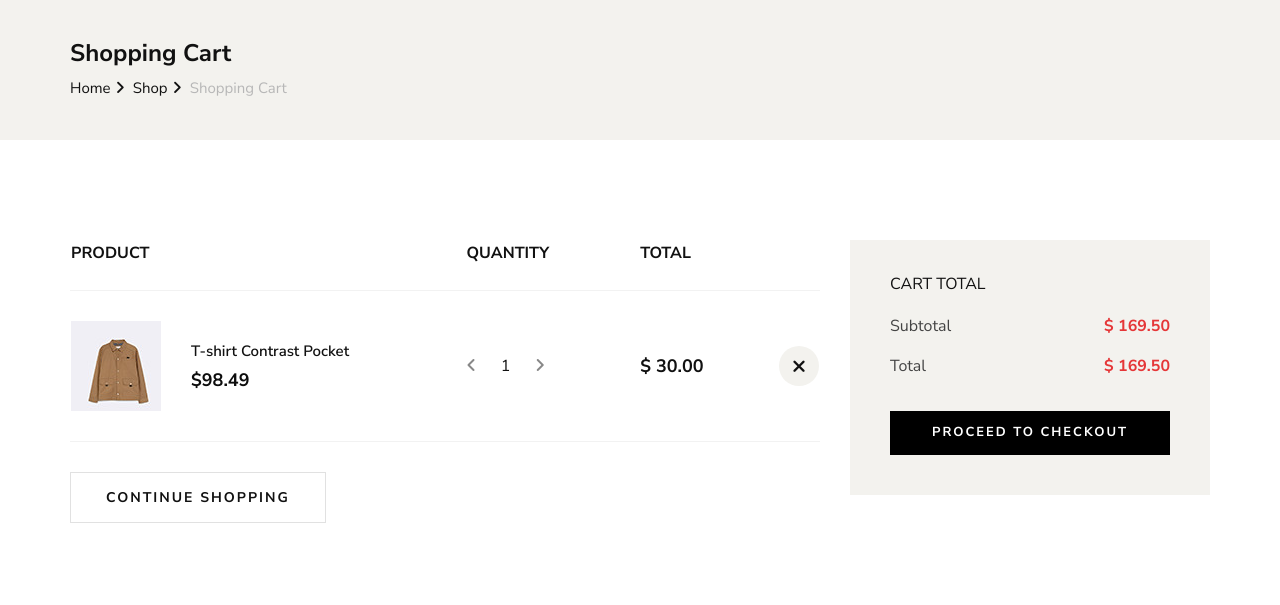
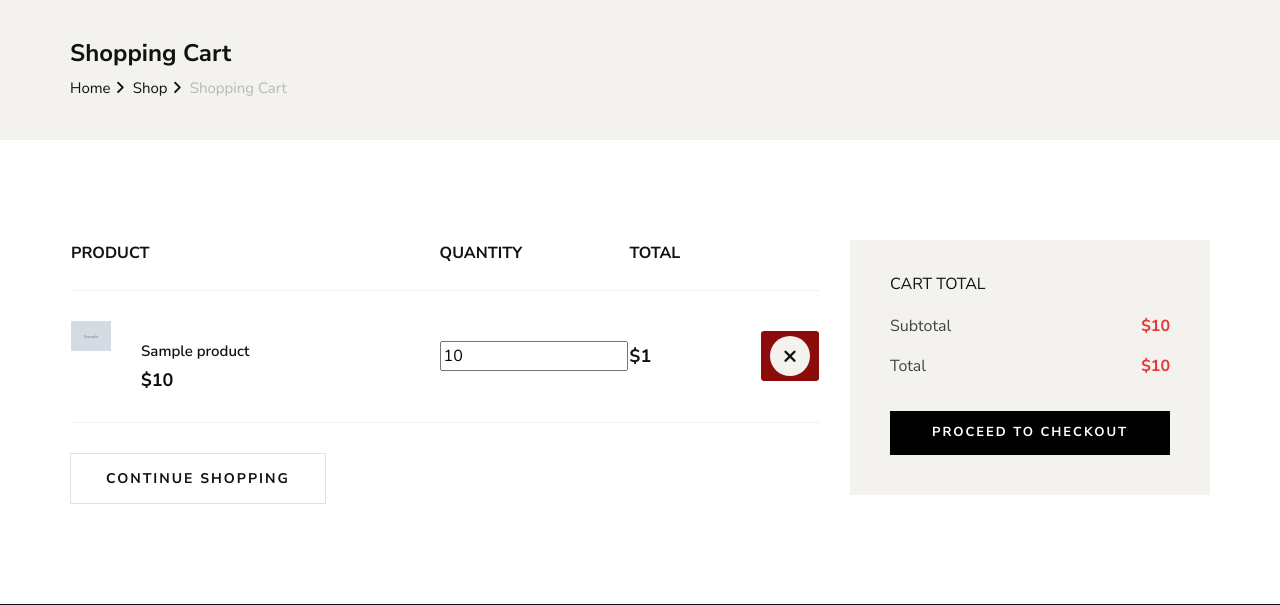
Before and after one commit to abdullah956/dj-lifequality, a Django app: template templates/carts/cart.html in a window 1280 px wide. Shown: the part 131-736 px from the top of the page. Run offline with Django 5.2, Linux system fonts and the light colour scheme; the template is opened without the code that fills it: most values are stand-ins (such as "Sample title", 1, 10 or a date in 2020); grey boxes marked "Sample" are stand-in pictures; form fields are guessed from the names that the template uses; some libraries are stand-ins or nearby versions.

Commit message:
cart add remove update

```diff
--- a/carts/urls.py
+++ b/carts/urls.py
@@ -1,6 +1,9 @@
 from django.urls import path
-from .views import cart_view
+from .views import cart_view,add_to_cart,update_cart,remove_from_cart
 
 urlpatterns = [
     path('cart/', cart_view, name='cart'),
+    path('add-to-cart/<int:product_id>/', add_to_cart, name='add_to_cart'),
+    path('update/', update_cart, name='update_cart'),
+    path('remove-from-cart/<int:product_id>/', remove_from_cart, name='remove_from_cart'),
 ]
--- a/templates/carts/cart.html
+++ b/templates/carts/cart.html
@@ -40,28 +40,29 @@
                 </tr>
               </thead>
               <tbody>
-                <tr>
+                {% for item in cart_items %}
+                  <tr data-product-id="{{ item.product.id }}">
                     <td class="product__cart__item">
                       <div class="product__cart__item__pic">
-                      <img src="{% static 'img/shopping-cart/cart-1.jpg' %}" alt="" />
+                        <img src="{{ item.product.image.url }}" alt="{{ item.product.name }}" style="width:40px;" />
                       </div>
                       <div class="product__cart__item__text">
-                      <h6>T-shirt Contrast Pocket</h6>
-                      <h5>$98.49</h5>
+                        <h6>{{ item.product.name }}</h6>
+                        <h5>${{ item.product.price }}</h5>
                       </div>
                     </td>
                     <td class="quantity__item">
-                    <div class="quantity">
-                      <div class="pro-qty-2">
-                        <input type="text" value="1" />
-                      </div>
-                    </div>
+                      <form method="POST" class="update-quantity-form">
+                        {% csrf_token %}
+                        <input type="number" value="{{ item.quantity }}" class="update-cart-qty" data-product-id="{{ item.product.id }}" min="1" />
+                      </form>
                     </td>
-                  <td class="cart__price">$ 30.00</td>
+                    <td class="cart__price">${{ item.total_price }}</td>
                     <td class="cart__close">
-                    <i class="fa fa-close"></i>
+                      <a href="{% url 'remove_from_cart' item.product.id %}" class="btn btn-sm text-light" style="background-color: #8c0c0c;"><i class="fa fa-close"></i></a>
                     </td>
                   </tr>
+                {% endfor %}
               </tbody>
             </table>
           </div>
@@ -74,28 +75,67 @@
           </div>
         </div>
         <div class="col-lg-4">
-          {% comment %} <div class="cart__discount">
-            <h6>Discount codes</h6>
-            <form action="#">
-              <input type="text" placeholder="Coupon code" />
-              <button type="submit">Apply</button>
-            </form>
-          </div> {% endcomment %}
           <div class="cart__total">
             <h6>Cart total</h6>
             <ul>
               <li>
-                Subtotal <span>$ 169.50</span>
+                Subtotal <span class="cart-subtotal">${{ cart_total }}</span>
               </li>
               <li>
-                Total <span>$ 169.50</span>
+                Total <span class="cart-total">${{ cart_total }}</span>
               </li>
             </ul>
-            <a href="{% url 'checkout'%}" class="primary-btn">Proceed to checkout</a>
+            <a href="{% url 'checkout' %}" class="primary-btn">Proceed to checkout</a>
           </div>
         </div>
       </div>
     </div>
   </section>
   <!-- Shopping Cart Section End -->
+
+  <script>
+    document.addEventListener('DOMContentLoaded', function () {
+      document.querySelectorAll('.update-cart-qty').forEach(function (input) {
+        input.addEventListener('change', function () {
+          let quantity = parseInt(input.value)
+          let productId = input.getAttribute('data-product-id')
+
+          // Check if quantity is valid
+          if (quantity > 0) {
+            updateCartQuantity(productId, quantity)
+          }
+        })
+      })
+
+      function updateCartQuantity(productId, quantity) {
+        fetch("{% url 'update_cart' %}", {
+          method: 'POST',
+          headers: {
+            'X-CSRFToken': getCsrfToken(),
+            'Content-Type': 'application/x-www-form-urlencoded'
+          },
+          body: new URLSearchParams({
+            product_id: productId,
+            quantity: quantity
+          })
+        })
+          .then((response) => response.json())
+          .then((data) => {
+            if (data.cart_total) {
+              let row = document.querySelector(`tr[data-product-id="${productId}"]`)
+              row.querySelector('.cart__price').textContent = `$${data.item_total}`
+              document.querySelector('.cart-subtotal').textContent = `$${data.cart_total}`
+              document.querySelector('.cart-total').textContent = `$${data.cart_total}`
+            } else {
+              alert('Failed to update quantity.')
+            }
+          })
+          .catch((error) => console.error('Error:', error))
+      }
+
+      function getCsrfToken() {
+        return document.querySelector('[name=csrfmiddlewaretoken]').value
+      }
+    })
+  </script>
 {% endblock %}
```
Also changed, not shown: carts/views.py (+74 -2 lines), templates/products/product_detail.html (+4 -15 lines). Lines whose indentation alone changed are shown as unchanged.
